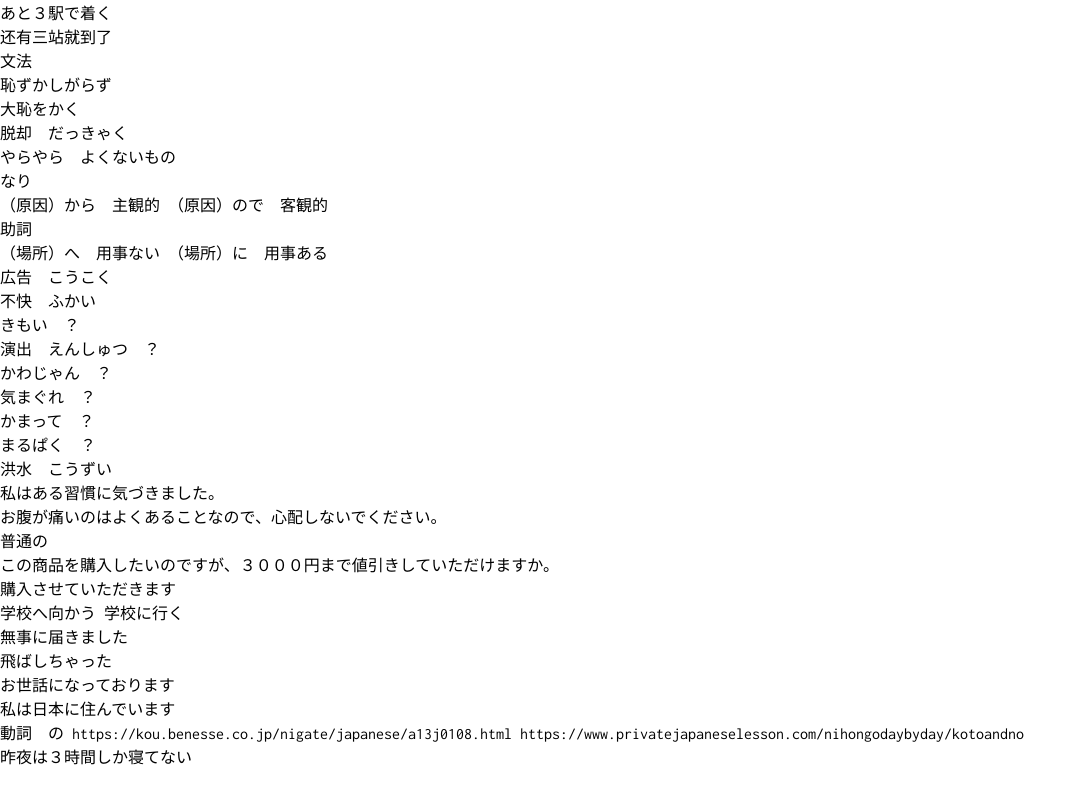
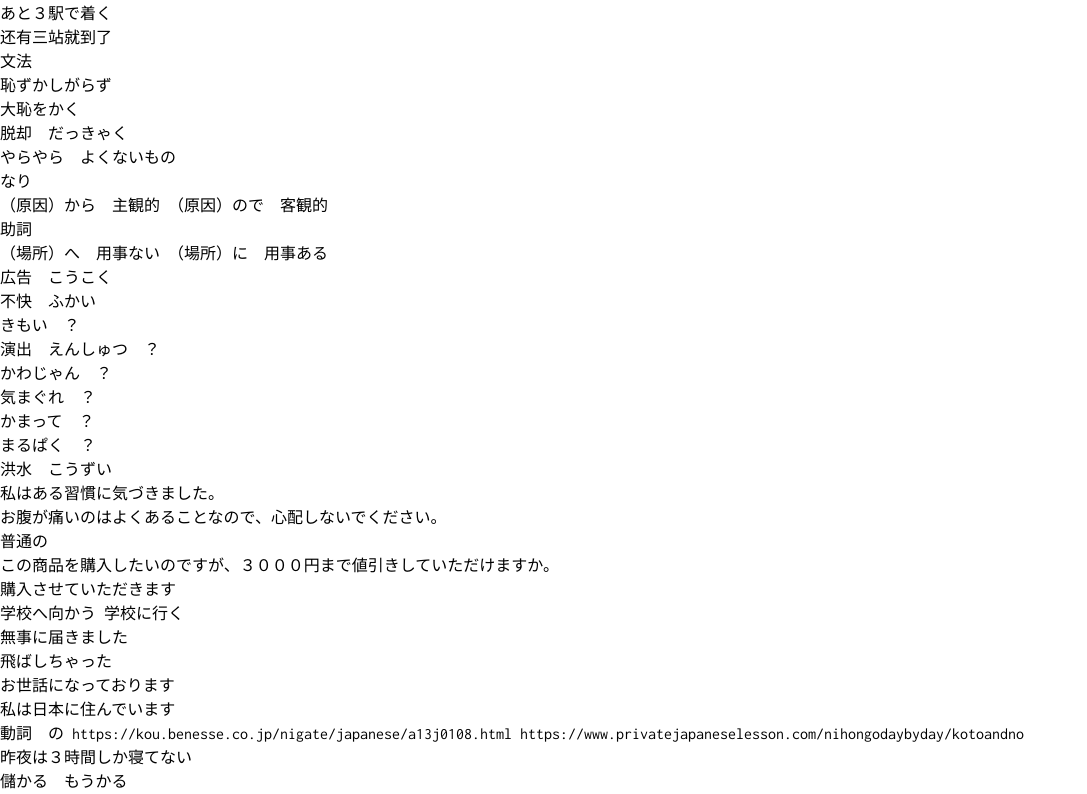
Before and after one commit to Ding-Fan/blog-nextra, a Next.js app: page /3resource/japanese in a window 1280 px wide. Shown: the part 2566-3360 px from the top of the page, without its empty margins (0-1087 px from the left). Before the commit the page ends 3336 px from the top, so only its background shows below. Built offline with nearby package versions, Linux system fonts and the light colour scheme; a web font is replaced by a local one.

Commit message:
feat: Add Japanese phrase "儲かる" to language resources

```diff
--- a/pages/3resource/japanese.mdx
+++ b/pages/3resource/japanese.mdx
@@ -309,3 +309,5 @@ https://kou.benesse.co.jp/nigate/japanese/a13j0108.html
 https://www.privatejapaneselesson.com/nihongodaybyday/kotoandno
 
 昨夜は３時間しか寝てない
+
+儲かる　もうかる
```
